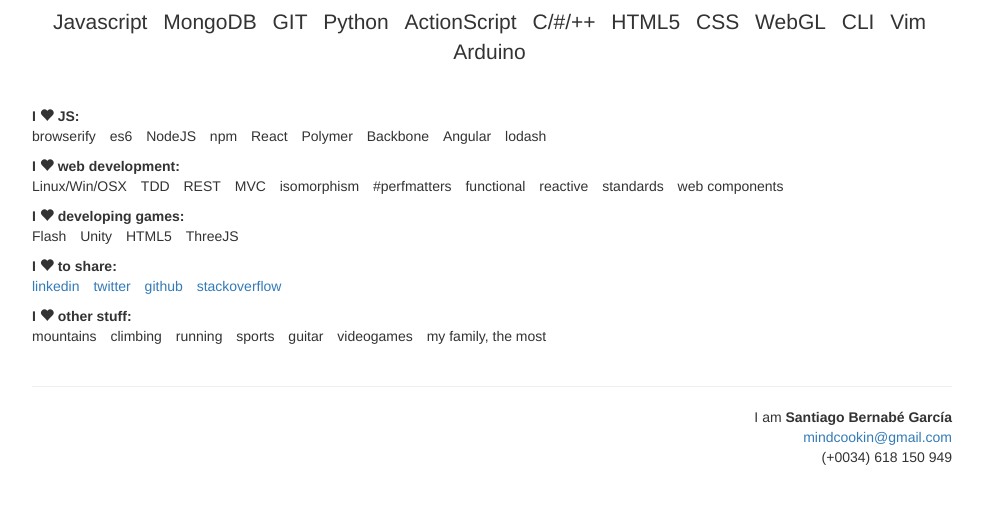
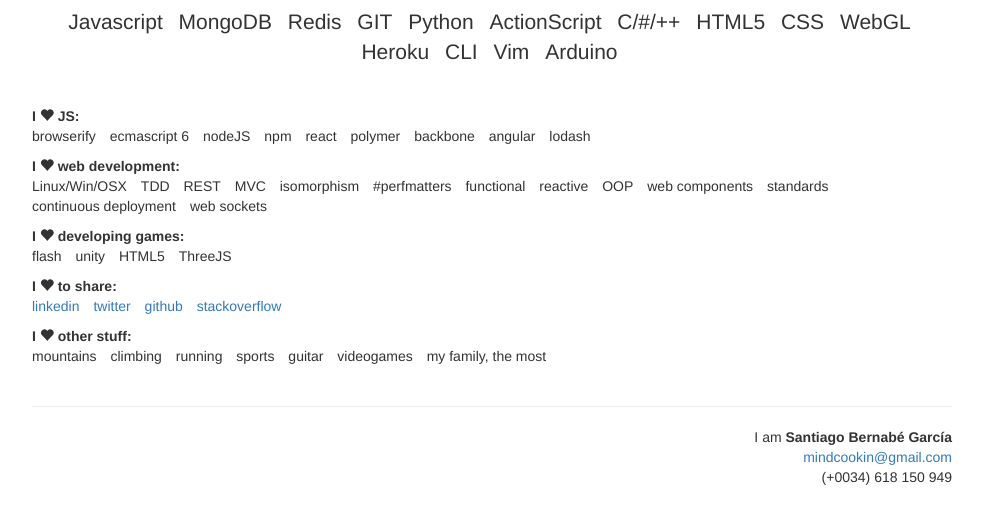
Before and after one commit to MindCookin/mindcookin.github.io, a website: page index.html in a window 1280 px wide. Shown: the part 159-682 px from the top of the page, without its empty margins (148-1132 px from the left). Drawn offline with nearby package versions, Linux system fonts and the light colour scheme.

Commit message:
Minor additions

```diff
--- a/index.html
+++ b/index.html
@@ -27,6 +27,7 @@
             <ul class="list-inline lead text-center">
               <li>Javascript</li>
               <li>MongoDB</li>
+              <li>Redis</li>
               <li>GIT</li>
               <li>Python</li>
               <li>ActionScript</li>
@@ -34,6 +35,7 @@
               <li>HTML5</li>
               <li>CSS</li>
               <li>WebGL</li>
+              <li>Heroku</li>
               <li>CLI</li>
               <li>Vim</li>
               <li>Arduino</li>
@@ -46,13 +48,13 @@
             <dd>
               <ul class="list-inline">
                 <li>browserify</li>
-                <li>es6</li>
-                <li>NodeJS</li>
+                <li>ecmascript 6</li>
+                <li>nodeJS</li>
                 <li>npm</li>
-                <li>React</li>
-                <li>Polymer</li>
-                <li>Backbone</li>
-                <li>Angular</li>
+                <li>react</li>
+                <li>polymer</li>
+                <li>backbone</li>
+                <li>angular</li>
                 <li>lodash</li>
               </ul>
             </dd>
@@ -67,15 +69,18 @@
                 <li>#perfmatters</li>
                 <li>functional</li>
                 <li>reactive</li>
+                <li>OOP</li>
+                <li>web components</li>
                 <li>standards</li>
-                <li>web components</li>
+                <li>continuous deployment</li>
+                <li>web sockets</li>
               </ul>
             </dd>
             <dt>I <span class="glyphicon glyphicon-heart" aria-hidden="true"></span> developing games:</dt>
             <dd>
               <ul class="list-inline">
-                <li>Flash</li>
-                <li>Unity</li>
+                <li>flash</li>
+                <li>unity</li>
                 <li>HTML5</li>
                 <li>ThreeJS</li>
               </ul>
```
